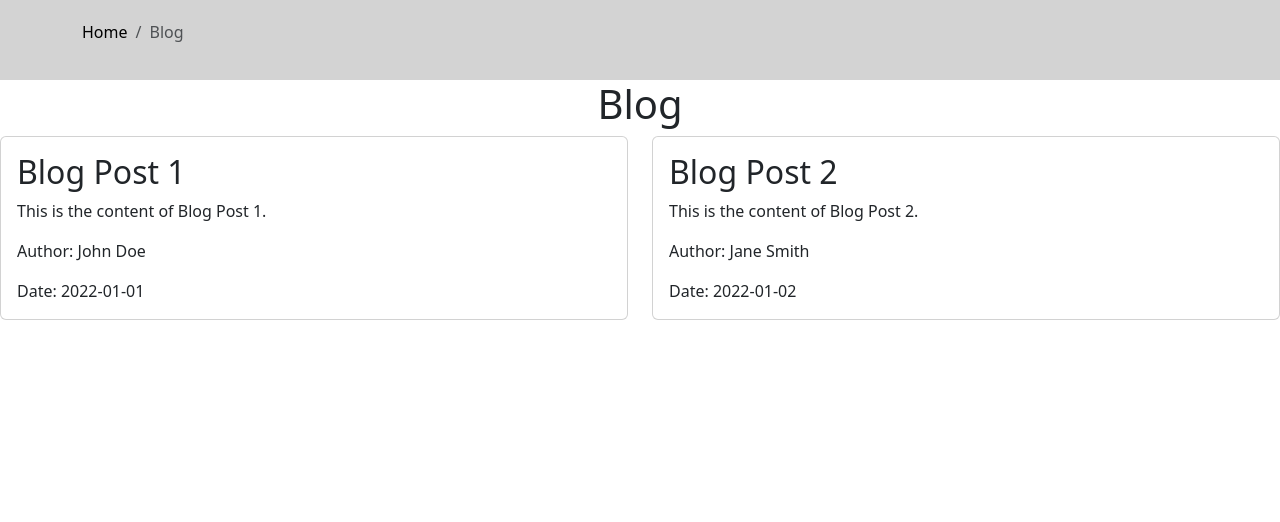
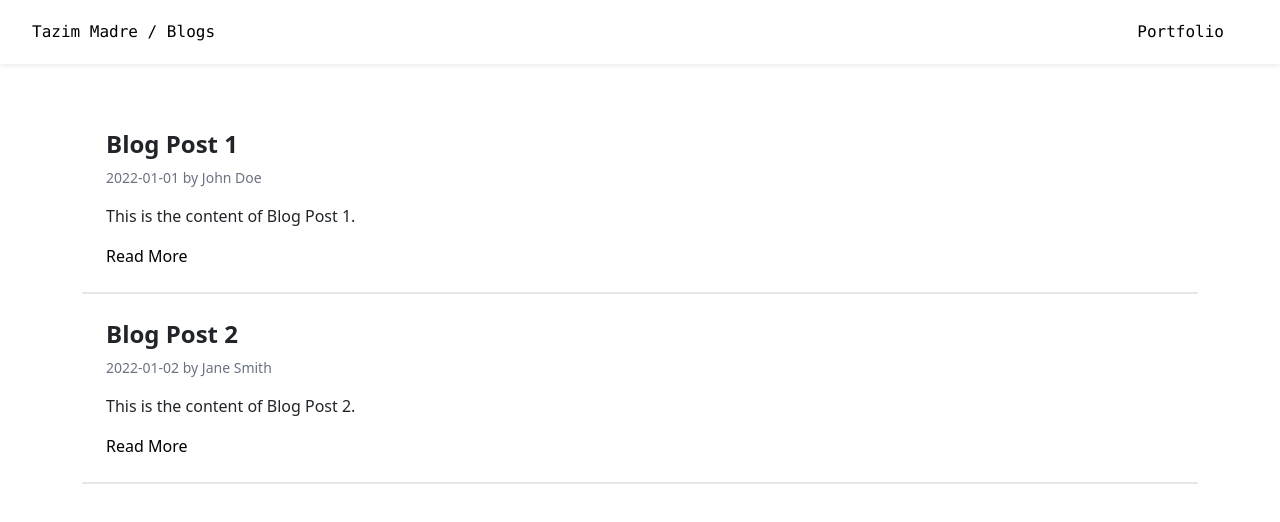
Before and after one commit to tazimmadre/Portfolio, a React (Create React App) app: page /blog in a window 1280 px wide. Shown: the top 522 px of the page. Built offline with nearby package versions, Linux system fonts and the light colour scheme.

Commit message:
Redesign blog page and add navbar

```diff
--- a/package.json
+++ b/package.json
@@ -7,7 +7,9 @@
     "@testing-library/jest-dom": "^5.16.1",
     "@testing-library/react": "^12.1.2",
     "@testing-library/user-event": "^13.5.0",
+    "axios": "^1.6.7",
     "bootstrap": "^5.3.3",
+    "cheerio": "^1.0.0-rc.12",
     "react": "^17.0.2",
     "react-dom": "^17.0.2",
     "react-helmet": "^6.1.0",
--- /dev/null
+++ b/src/pages/blog/blogDetails.js
@@ -0,0 +1,45 @@
+import React, { useEffect, useState } from 'react';
+import { Link, useParams } from 'react-router-dom';
+
+const BlogDetails = () => {
+  const { blogId } = useParams();
+  const [blog, setBlog] = useState(null);
+
+  useEffect(() => {
+    // Dummy data for testing
+    setBlog({
+      id: blogId,
+      title: 'Sample Blog Title',
+      imageUrl: 'https://example.com/sample-image.jpg',
+      content: 'Lorem ipsum dolor sit amet, consectetur adipiscing elit.',
+    });
+  }, [blogId]);
+
+  if (!blog) {
+    return <div>Loading...</div>;
+  }
+
+  return (
+    <div className="mx-auto">
+      <nav className="flex justify-between items-center h-16 bg-white text-black relative shadow-sm font-mono" role="navigation">
+          <Link to="/" className="pl-8">Tazim Madre / Blogs / Sample Title</Link>
+        <div className="px-4 cursor-pointer md:hidden">
+          <svg className="w-6 h-6" fill="none" stroke="currentColor" viewBox="0 0 24 24" xmlns="http://www.w3.org/2000/svg">
+            <path strokeLinecap="round" strokeLinejoin="round" strokeWidth={2} d="M4 6h16M4 12h16m-7 6h7" />
+          </svg>
+        </div>
+        <div className="pr-8 md:block hidden">
+          <Link to="/" className="p-4">Portfolio</Link>
+        </div>
+      </nav>
+      <div className='container '>
+      <button onClick={() => window.history.back()} className="my-4 px-4 py-2 bg-blue-500 text-white rounded hover:bg-blue-600">Go Back</button>
+      <h1 className="text-2xl font-bold my-4">{blog.title}</h1>
+      <img src={blog.imageUrl} alt={blog.title} className="my-4" />
+      <p className="my-4">{blog.content}</p>
+      </div>
+    </div>
+  );
+};
+
+export default BlogDetails;
--- a/src/pages/blog/index.js
+++ b/src/pages/blog/index.js
@@ -20,37 +20,38 @@ const BlogPage = () => {
   ];
 
   return (
-    <>
-      <div className='' style={{backgroundColor: 'lightgray', padding:'20px'}}>
-    <div className="container">
-      <nav aria-label="breadcrumb">
-        <ol className="breadcrumb">
-          <li className="breadcrumb-item">
-            <Link to="/">Home</Link>
-          </li>
-          <li className="breadcrumb-item active" aria-current="page">
-            Blog
-          </li>
-        </ol>
+    // lets redesign the blog page using tailwindcss classes to make it look better
+    <div className=" mx-auto">
+      {/* //lets add navbar to blog page */}
+      <nav className="flex justify-between items-center h-16 bg-white text-black relative shadow-sm font-mono" role="navigation">
+        <Link to="/" className="pl-8">Tazim Madre / Blogs</Link>
+        <div className="px-4 cursor-pointer md:hidden">
+          <svg className="w-6 h-6" fill="none" stroke="currentColor" viewBox="0 0 24 24" xmlns="http://www.w3.org/2000/svg">
+            <path strokeLinecap="round" strokeLinejoin="round" strokeWidth={2} d="M4 6h16M4 12h16m-7 6h7" />
+          </svg>
+        </div>
+        <div className="pr-8 md:block hidden">
+          <Link to="/" className="p-4">Portfolio</Link>
+        </div>
       </nav>
-      </div>
-      </div>
-      <h1 className="text-center">Blog</h1>
-      <div className="row">
+      <div className=" container">
+      {/* <h1 className="text-5xl mt-2 font-bold">Blog</h1> */}
+      <div className="mt-10">
         {blogs.map((blog) => (
-          <div className="col-md-6" key={blog.id}>
-            <div className="card mb-4">
-              <div className="card-body">
-                <h2 className="card-title">{blog.title}</h2>
-                <p className="card-text">{blog.content}</p>
-                <p className="card-text">Author: {blog.author}</p>
-                <p className="card-text">Date: {blog.date}</p>
-              </div>
-            </div>
+          <div key={blog.id} className="border-b-2 border-gray-200 p-4">
+            <h2 className="text-2xl font-bold">{blog.title}</h2>
+            <p className="text-gray-500 text-sm">
+              {blog.date} by {blog.author}
+            </p>
+            <p className="mt-2">{blog.content}</p>
+            <Link to={`/blog/${blog.id}`} className="text-blue-500 block mt-2">
+              Read More
+            </Link>
           </div>
         ))}
       </div>
-    </>
+      </div>
+    </div>
   );
 };
 
--- a/src/router/index.js
+++ b/src/router/index.js
@@ -3,6 +3,7 @@ import { BrowserRouter as Router, Route, Routes } from 'react-router-dom';
 import NotFound from '../components/Notfound';
 import Home from '../pages/home';
 import BlogPage from '../pages/blog';
+import BlogDetails from '../pages/blog/blogDetails';
 
 const AppRouter = () => {
   return (
@@ -10,6 +11,7 @@ const AppRouter = () => {
       <Routes>
         <Route exact path="/" element={<Home/>} />
         <Route path="/blog" element={<BlogPage/>} />
+        <Route path="/blog/:id" element={<BlogDetails/>} />
         <Route path="*" element={<NotFound/>} />
       </Routes>
       </Router>
```
Also changed, not shown: 1 other file (tests, documents, lock files or other folders).
